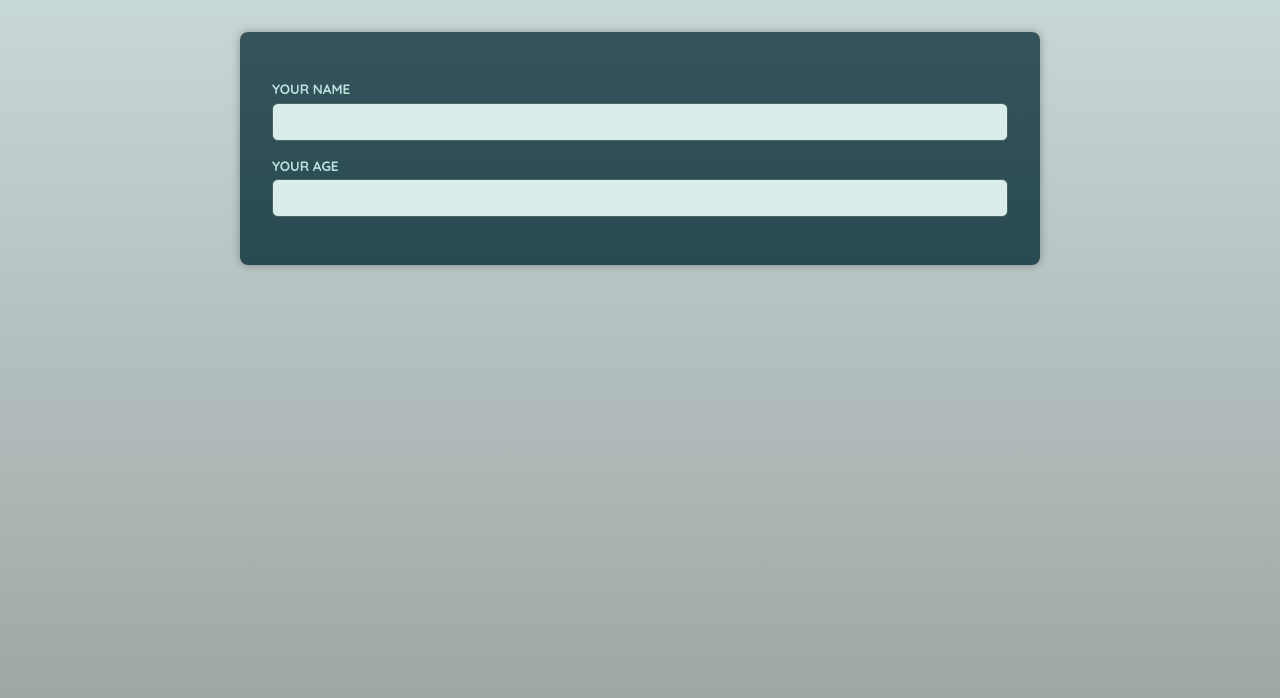
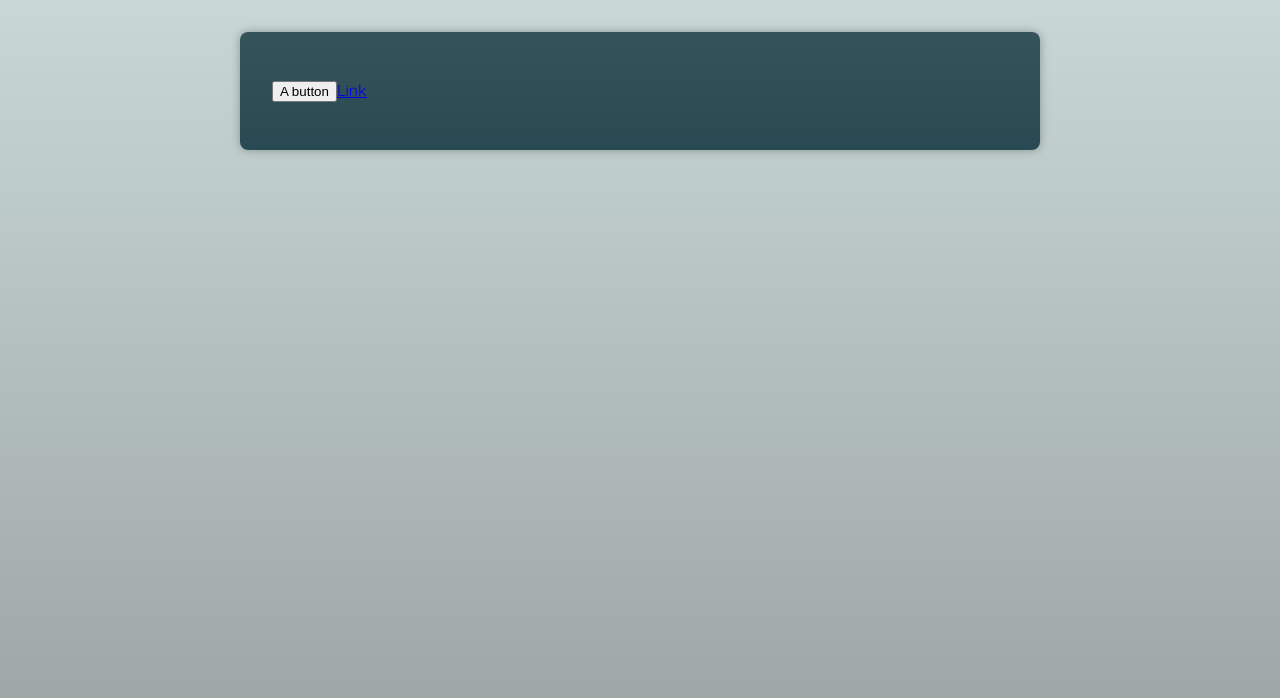
Before and after one commit to MusiliC/react-typescript-udemy, a React (Vite) app: page / in a window 1280 px wide. Shown: the top 698 px of the page. Built offline with nearby package versions, Linux system fonts and the light colour scheme; a web font is replaced by a local one.

Commit message:
Wrapper component for button element

```diff
--- a/src/App.tsx
+++ b/src/App.tsx
@@ -1,11 +1,12 @@
-import Input from "./components/Input";
+import Button from "./components/Button";
+
 
 function App() {
   return (
-    <main>
-      <Input label="Your Name" id="name" type="text"/>
-      <Input label="Your Age" id="age" type="number"/>
-    </main>
+    <p>
+      <Button el="button" >A button</Button>
+      <Button el="anchor" href="google.com"/>
+    </p>
   );
 }
 
--- /dev/null
+++ b/src/components/Button.tsx
@@ -0,0 +1,23 @@
+import { ComponentPropsWithoutRef } from "react";
+
+type ButtonProps = {
+    el: 'button'
+} & ComponentPropsWithoutRef<'button'>
+
+type AnchorProps = {
+  el: "anchor";
+} & ComponentPropsWithoutRef<"a">;
+
+function Button(props: ButtonProps | AnchorProps) {
+
+
+    if(props.el === "anchor")
+
+  return (
+    <a {...props}>Link</a>
+  )
+
+  return <button {...props} ></button>
+}
+
+export default Button
```
